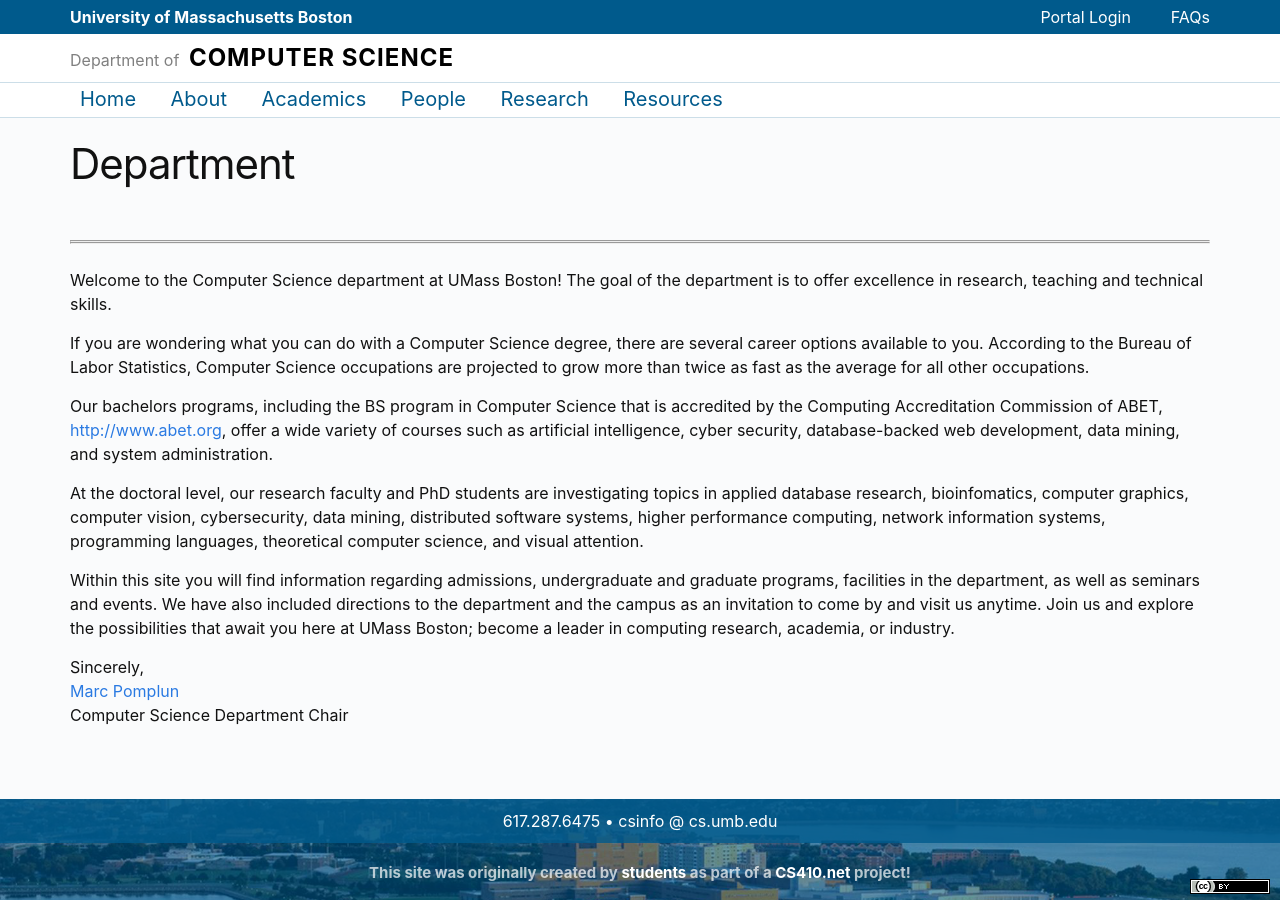
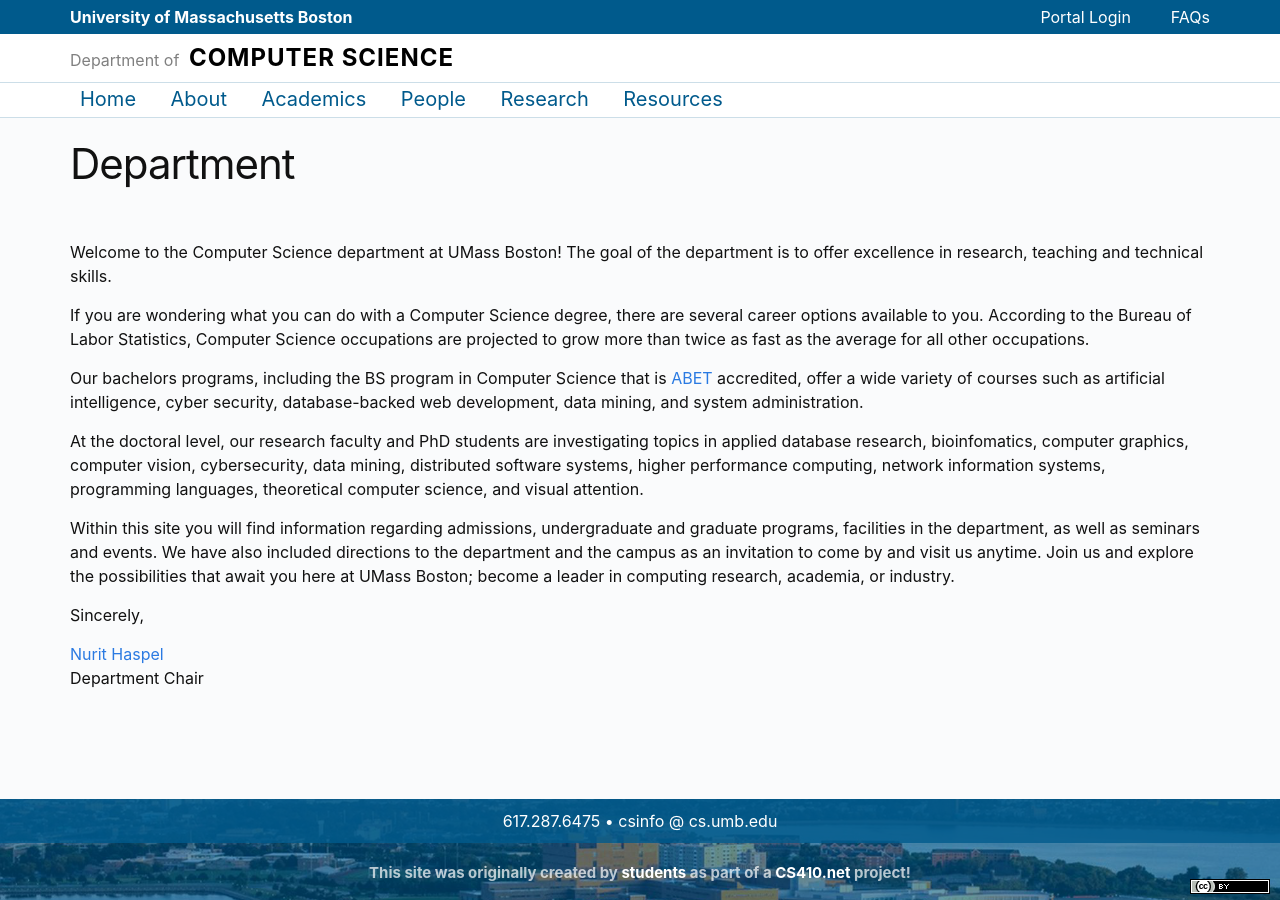
Before and after one commit to umbcs/umbcs.github.io, a Jekyll site: the page built from WEB/about/department.markdown, in a window 1280 px wide. Built offline with Jekyll 4.4.1, drawn with Linux system fonts in a browser that asks for light colours.

Commit message:
Some textual changes; changed Marc to Nurit

```diff
--- a/WEB/about/department.markdown
+++ b/WEB/about/department.markdown
@@ -4,21 +4,17 @@ layout: page
 permalink: "/department"
 ---
 
----
-
----
-
-\
 Welcome to the Computer Science department at UMass Boston! The goal of the department is to offer excellence in research, teaching and technical skills.
 
 If you are wondering what you can do with a Computer Science degree, there are several career options available to you. According to the Bureau of Labor Statistics, Computer Science occupations are projected to grow more than twice as fast as the average for all other occupations.
 
-Our bachelors programs, including the BS program in Computer Science that is accredited by the Computing Accreditation Commission of ABET, [http://www.abet.org](http://www.abet.org), offer a wide variety of courses such as artificial intelligence, cyber security, database-backed web development, data mining, and system administration.
+Our bachelors programs, including the BS program in Computer Science that is [ABET](https://www.abet.org/) accredited, offer a wide variety of courses such as artificial intelligence, cyber security, database-backed web development, data mining, and system administration.
 
 At the doctoral level, our research faculty and PhD students are investigating topics in applied database research, bioinfomatics, computer graphics, computer vision, cybersecurity, data mining, distributed software systems, higher performance computing, network information systems, programming languages, theoretical computer science, and visual attention.
 
 Within this site you will find information regarding admissions, undergraduate and graduate programs, facilities in the department, as well as seminars and events. We have also included directions to the department and the campus as an invitation to come by and visit us anytime. Join us and explore the possibilities that await you here at UMass Boston; become a leader in computing research, academia, or industry.
 
-Sincerely, \
-[Marc Pomplun](https://www.cs.umb.edu/~marc/) \
-Computer Science Department Chair
+Sincerely,
+
+[Nurit Haspel](https://www.cs.umb.edu/~nurith/)\
+Department Chair
```
